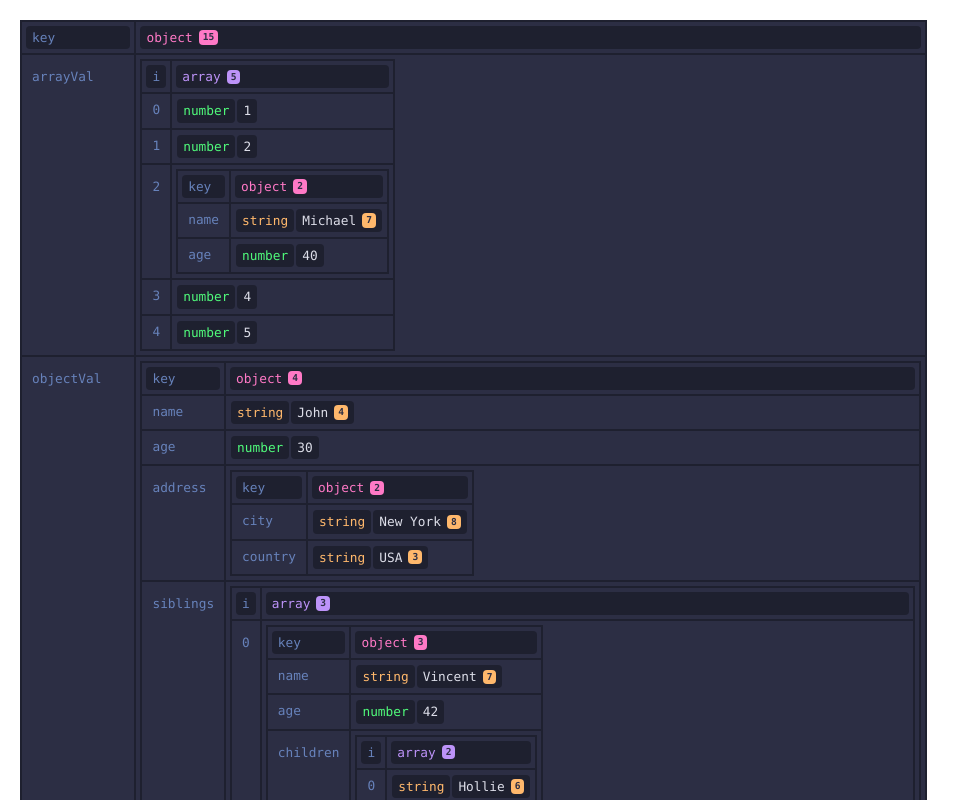
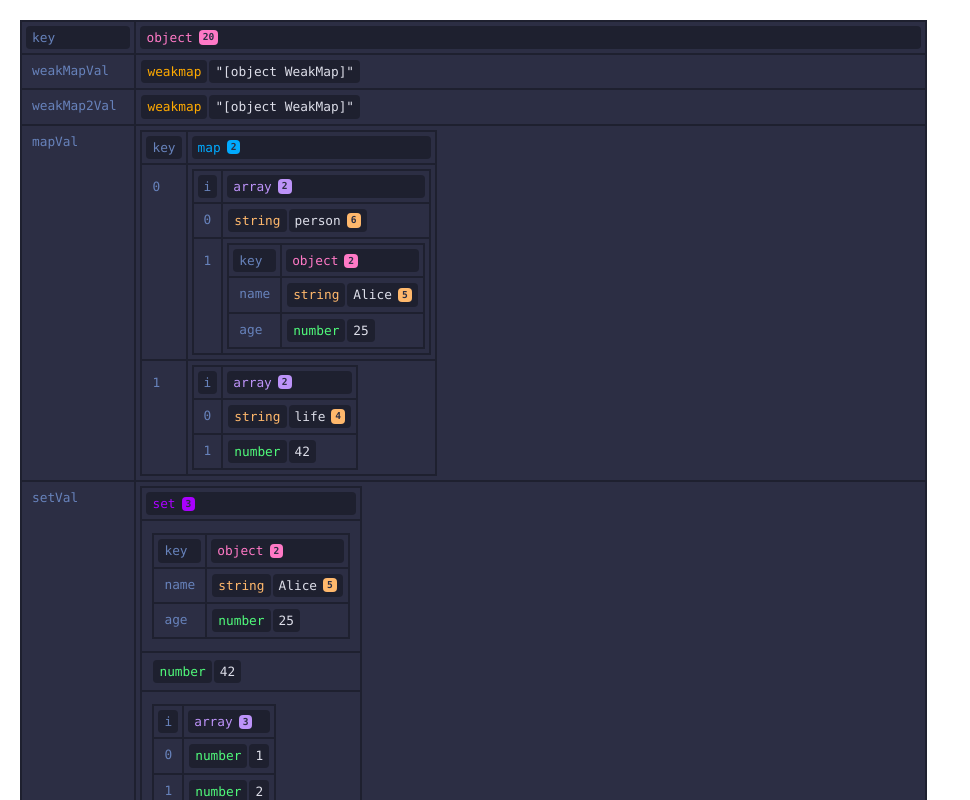
Before and after one commit to michaelpumo/screen, a Vue app: page / in a window 1280 px wide. Shown: the top 800 px of the page, without its empty margins (0-970 px from the left). Built offline with nearby package versions, Linux system fonts and the light colour scheme.

Commit message:
Sets and Maps.

```diff
--- a/src/App.vue
+++ b/src/App.vue
@@ -2,6 +2,19 @@
 import Screen from '@/components/Screen.vue'
 
 const data = {
+  weakMapVal: new WeakMap().set({}, 'world'),
+  weakMap2Val: new WeakMap([
+    [{ name: 'John' }, 'John Doe'],
+    [{ name: 'Jane' }, 'Jane Doe']
+  ]),
+  mapVal: new Map().set('person', { name: 'Alice', age: 25 }).set('life', 42),
+  setVal: new Set().add({ name: 'Alice', age: 25 }).add(42).add([1, 2, 3]),
+  weakSetVal: new Set()
+    .add({ name: 'Alice', age: 25 })
+    .add(42)
+    .add(
+      'This book is a treatise on the theory of ethics, very popular during the Renaissance.'
+    ),
   arrayVal: [1, 2, { name: 'Michael', age: 40 }, 4, 5],
   objectVal: {
     name: 'John',
--- a/src/assets/css/app.css
+++ b/src/assets/css/app.css
@@ -22,4 +22,7 @@
   --screen-bigint: #ad82cb;
   --screen-symbol: #ff6e67;
   --screen-function: #77e89d;
+  --screen-weakmap: #ffaa00;
+  --screen-map: #00aaff;
+  --screen-set: #aa00ff;
 }
--- a/src/components/Screen.vue
+++ b/src/components/Screen.vue
@@ -11,7 +11,7 @@ const dataComplexType = isComplexType(log)
 </script>
 
 <template>
-  <div class="w-max text-sm font-mono bg-primary">
+  <div class="w-max text-sm text-type font-mono bg-primary">
     <table class="border-collapse border-spacing-0">
       <tr>
         <td
@@ -79,17 +79,28 @@ const dataComplexType = isComplexType(log)
             </td>
           </tr>
         </template>
-        <!-- <template v-else-if="dataType === 'set'">
+
+        <template v-else-if="dataType === 'set'">
           <tr
-            v-for="value in log"
+            v-for="value of log"
             :key="value">
-            <td>
+            <td
+              :class="`align-top ${dataComplexType ? 'p-1 m-0 border-2 border-solid border-secondary' : 'border-none border-0'}`">
+              <div
+                :class="`h-full sticky ${['object', 'array'].includes(getType(value)) ? 'py-1.5 top-0' : 'top-1.5'}`">
+                <div class="px-1.5 py-0.5 text-keyOrIdx">
+                  <Screen :log="value" />
+                  <!-- {{ value }} -->
+                </div>
+              </div>
+            </td>
+            <!-- <td>
               <Screen :log="value" />
-            </td>
+            </td> -->
           </tr>
         </template>
-      -->
-        <template v-else-if="dataType === 'array'">
+
+        <template v-else>
           <tr
             v-for="(value, index) of log"
             :key="index">
--- a/tailwind.config.ts
+++ b/tailwind.config.ts
@@ -29,7 +29,10 @@ export default {
         location: 'var(--screen-location)',
         bigint: 'var(--screen-bigint)',
         symbol: 'var(--screen-symbol)',
-        function: 'var(--screen-function)'
+        function: 'var(--screen-function)',
+        weakmap: 'var(--screen-weakmap)',
+        map: 'var(--screen-map)',
+        set: 'var(--screen-set)'
       }
     },
     fontFamily: {
```
